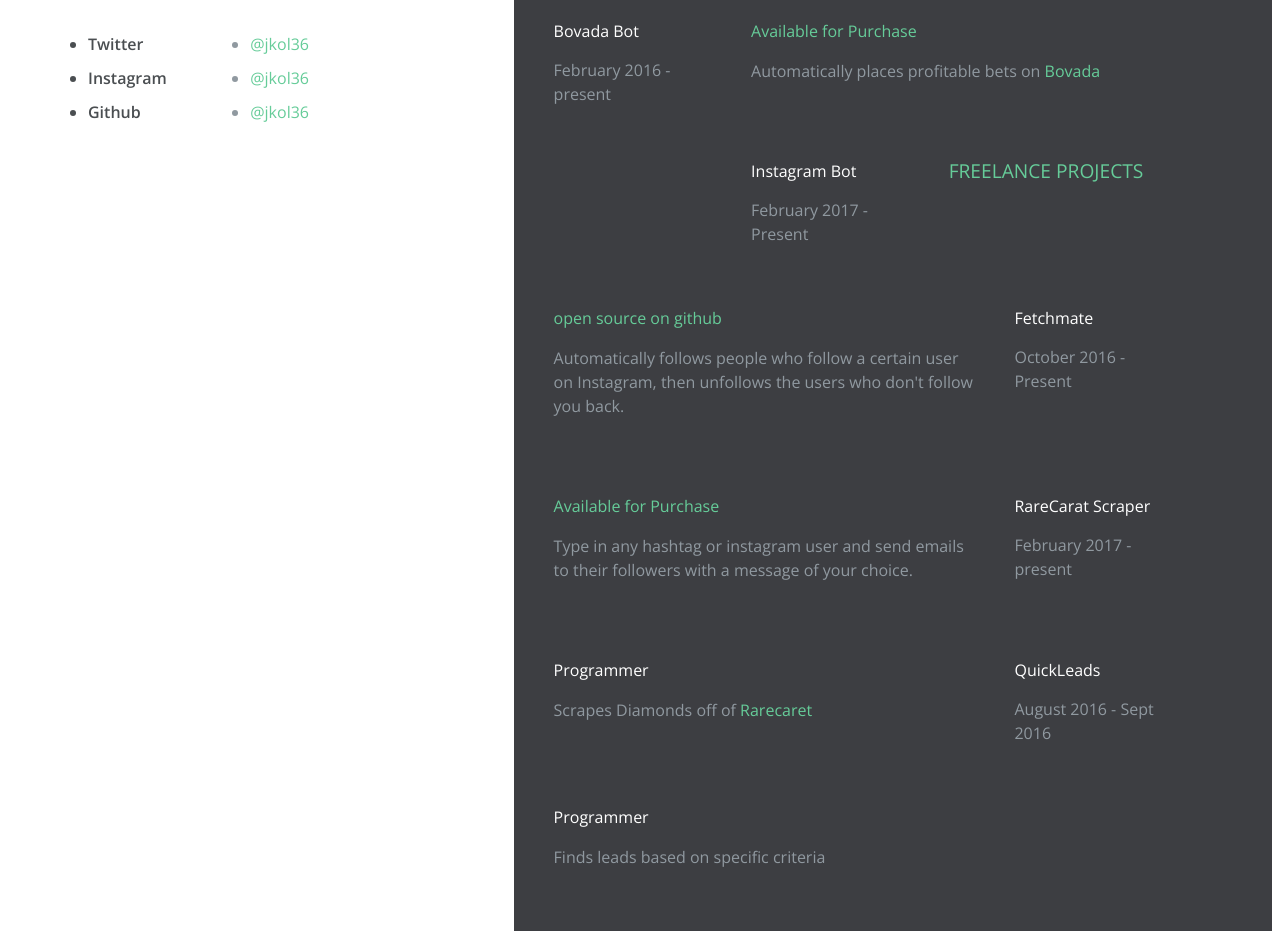
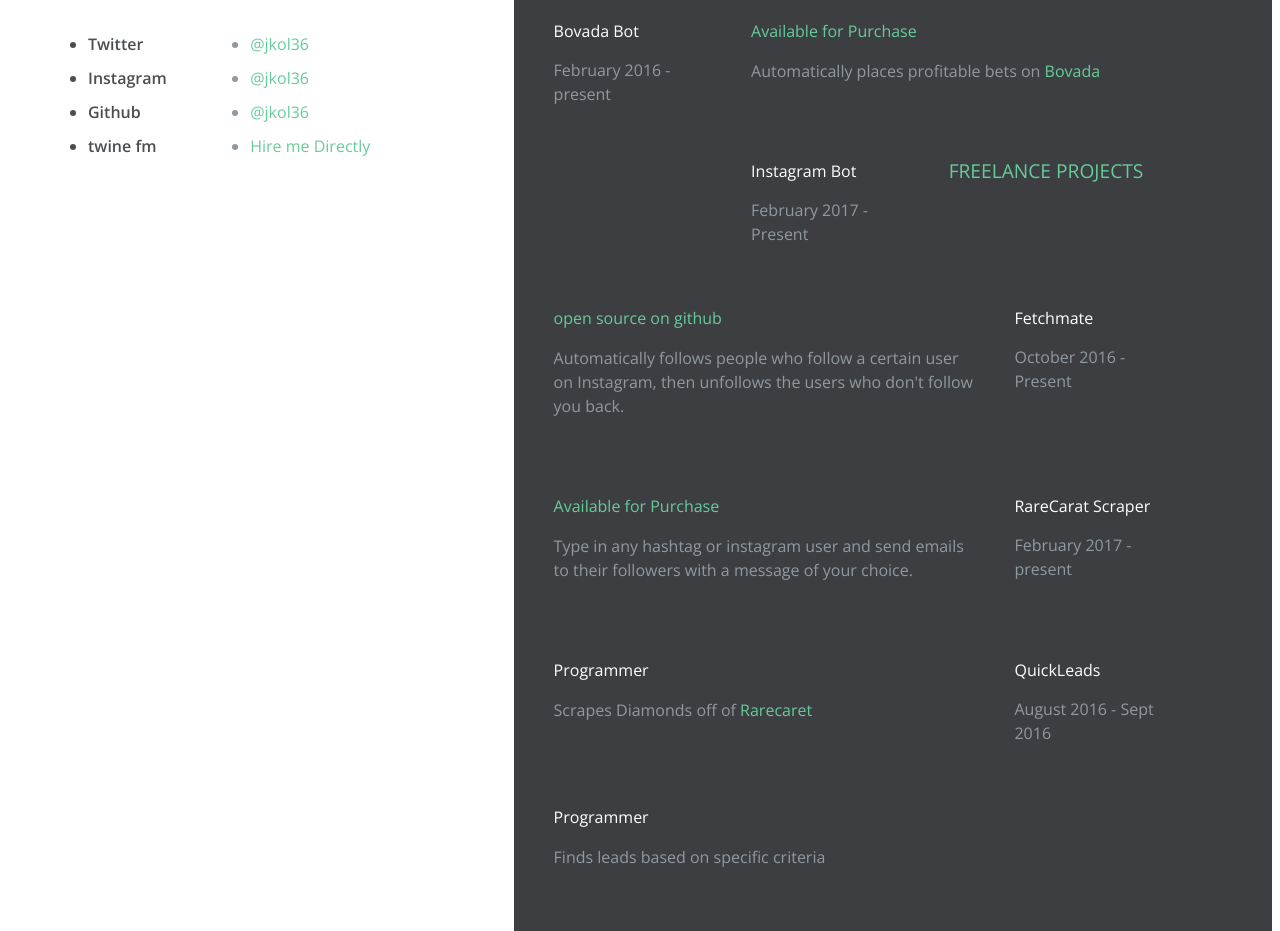
Before and after one commit to jkol36/jonkolman.com, a website: page views/index.html in a window 1280 px wide. Shown: the part 1004-1935 px from the top of the page. Drawn offline with nearby package versions, Linux system fonts and the light colour scheme; files that its build step writes are made by us from their sources; files whose address does not match are found by name.

Commit message:
added twine

```diff
--- a/views/index.html
+++ b/views/index.html
@@ -60,11 +60,13 @@
             <li>Twitter</li>
             <li>Instagram</li>
             <li>Github</li>
+            <li> twine fm </li>
           </ul>
           <ul class="list-content"> <!-- REMEMBER TO PUT THE URL ON THE HREF TAG  -->
             <li><a target='_blank' href="http://twitter.com/jkol36">@jkol36</a></li> <!-- YOUR TWITTER USER  -->
             <li><a target='_blank' href="http://instagram.com/jkol36">@jkol36</a></li> <!-- YOUR DRIBBBLE USER  -->
             <li><a target='_blank' href="http://github.com/jkol36">@jkol36</a></li> <!-- YOUR BEHANCE USER  -->
+            <li> <a target='_blank' href='https://www.twine.fm/Jkol36'> Hire me Directly </a></li>
           </ul>
         </div>
       </div>
```
